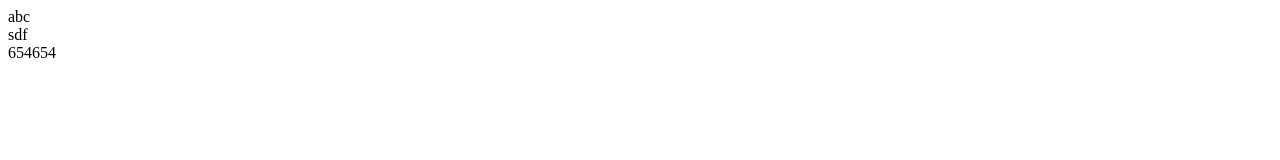
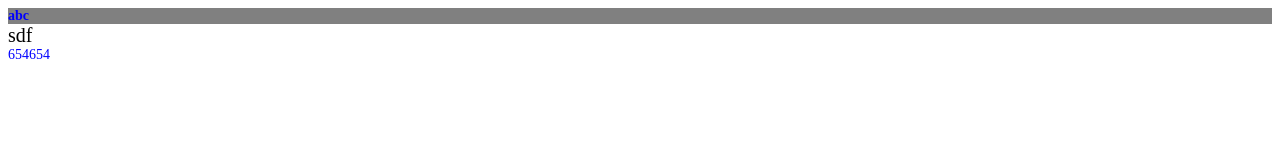
Before and after one commit to jooo0922/sass-rebehayan-extend, a plain HTML site: page index.html in a window 1280 px wide. Drawn offline with Linux system fonts and the light colour scheme.

Commit message:
feat: Use @extend in Sass

```diff
--- a/scss/style.scss
+++ b/scss/style.scss
@@ -7,8 +7,55 @@
 
 요렇게 생긴 구조를 이용해서
 extend 하려는 속성값들을 안에 넣어서 정리해둬야 함.
+
+또는, 일반적인 클래스명을 지정한 뒤에 해당 클래스에 정리한 스타일시트도 @extend 명령어로 사용할 수 있음!
+
+-> 이렇게 만들어두면 다른 스타일시트에서 계속 가져다가 재사용할 수 있음.
+
+주!) 이전에 사용했던 mixin - include 과는 조금 다름.
+하단에 동일한 이름의 mixin 을 만든 뒤, include 했기 때문에
+둘이 어떻게 다른지 확연하게 보일 것임...
+
+mixin은 매개변수를 통해 호출할 때마다 원하는 옵션을 달리하여 넣어줄 수 있다는 점이 다름!
 */
+
+/*
+근데 가급적이면 @extend는 사용하지 말고,
+mixin을 사용할 것을 권장하고 있음.
+
+왜냐면, 저렇게 일반 클래스를 @extend로 가져와서 사용하면
+css 파일에서 ,(and) 구분자로 컴파일이 되는데,
+저게 잘못 사용하면 구조가 이상해질 수 있기 때문에
+가급적 저런 패턴으로는 사용하지 말고, @extend 대신 mixin을 사용할 것을 권장함.
+*/
+
 %name {
   font-size: 14px;
   color: blue;
 }
+
+.fs20 {
+  font-size: 20px;
+}
+
+@mixin name($bold, $color) {
+  font-weight: $bold;
+  background: $color;
+}
+
+.a {
+  @extend %name; // 이렇게 하면 extend가 호출이 된 것.
+  @include name(
+    bold,
+    grey
+  ); // extend와 달리 매개변수로 원하는 옵션을 넣어서 호출 가능한 mixin
+}
+
+.b {
+  // 일반적인 클래스명으로 만든 스타일시트도 @extend 명령어로 가져올 수 있음!
+  @extend .fs20;
+}
+
+.c {
+  @extend %name;
+}
```
Also changed, not shown: css/style.css.
